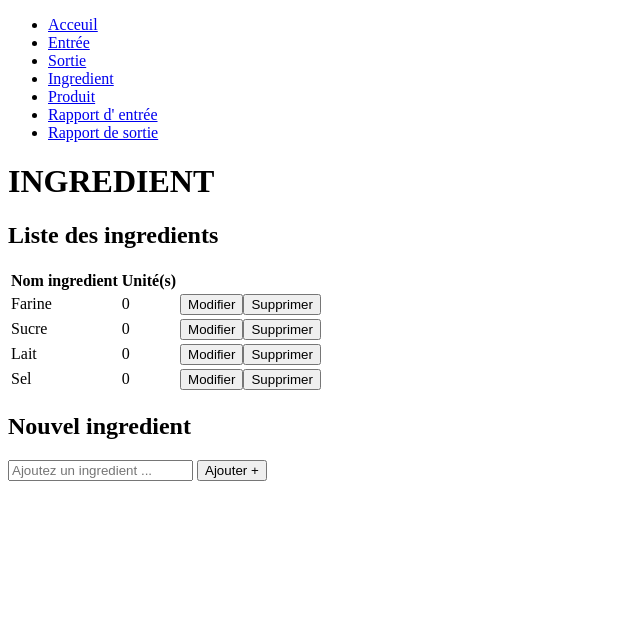
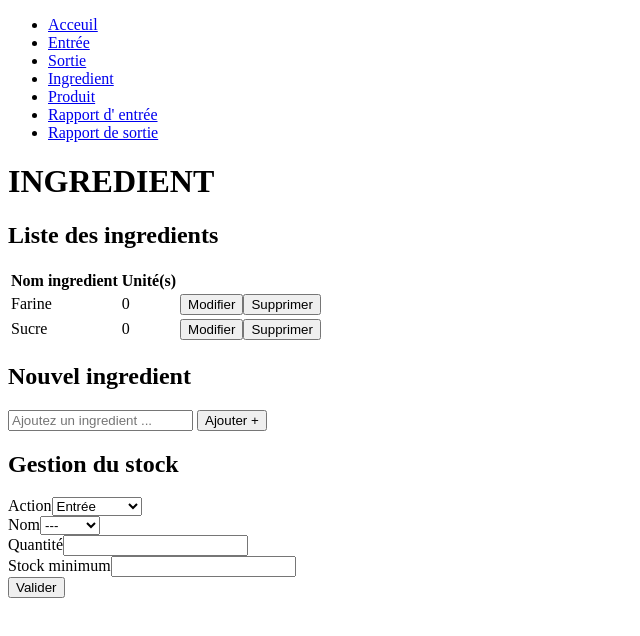
Before and after one commit to tafitahery/ingredients, a React (Create React App) app in the folder frontend/: page /ingredient in a window 1280 px wide. Shown: the top 636 px of the page, without its empty margins (0-640 px from the left). Built offline with nearby package versions, Linux system fonts and the light colour scheme; data requests are answered from the project's data file.

Commit message:
Ingredient (stock)

```diff
--- a/frontend/src/assets/db.json
+++ b/frontend/src/assets/db.json
@@ -3,22 +3,14 @@
     {
       "name": "Farine",
       "quantity": 0,
+      "stockMin": 0,
       "id": 1
     },
     {
       "name": "Sucre",
       "quantity": 0,
+      "stockMin": 0,
       "id": 2
-    },
-    {
-      "name": "Lait",
-      "quantity": 0,
-      "id": 3
-    },
-    {
-      "name": "Sel",
-      "quantity": 0,
-      "id": 4
     }
   ]
 }
--- a/frontend/src/components/Form.jsx
+++ b/frontend/src/components/FormIn.jsx
@@ -1,7 +1,7 @@
 import { useState } from 'react';
 import axios from 'axios';
 
-export default function Form({ getData }) {
+export default function FormIn({ getData }) {
   // state
   const [newIngredient, setNewIngredient] = useState('');
 
@@ -16,6 +16,7 @@ export default function Form({ getData }) {
     const data = {
       name: newIngredient,
       quantity: 0,
+      stockMin: 0,
     };
 
     axios.post('http://localhost:4000/ingredients', data).then(() => {
--- a/frontend/src/components/List.jsx
+++ b/frontend/src/components/List.jsx
@@ -1,9 +1,4 @@
-export default function List({
-  ingredient,
-  isEditing,
-  handleEdit,
-  handleDelete,
-}) {
+export default function List({ ingredient, handleEdit, handleDelete }) {
   // state
 
   // comportement
@@ -14,11 +9,7 @@ export default function List({
       <td>{ingredient.name}</td>
       <td>{ingredient.quantity}</td>
       <td>
-        {isEditing ? (
-          <button>Valider</button>
-        ) : (
-          <button onClick={() => handleEdit(ingredient.id)}>Modifier</button>
-        )}
+        <button onClick={() => handleEdit(ingredient.id)}>Modifier</button>
         <button onClick={() => handleDelete(ingredient.id)}>Supprimer</button>
       </td>
     </tr>
--- a/frontend/src/pages/Ingredient.jsx
+++ b/frontend/src/pages/Ingredient.jsx
@@ -1,12 +1,11 @@
 import { useState, useEffect } from 'react';
 import axios from 'axios';
 import List from '../components/List';
-import Form from '../components/Form';
+import FormIn from '../components/FormIn';
 
 function Ingredient() {
   // state
   const [ingredients, setIngredients] = useState([]);
-  const [isEditing, setIsEditing] = useState(false);
 
   // comportement
   useEffect(() => {
@@ -27,9 +26,7 @@ function Ingredient() {
     }
   };
 
-  const handleEdit = (id) => {
-    setIsEditing(true);
-  };
+  const handleEdit = (id) => {};
 
   // affichage (render)
   return (
@@ -49,15 +46,43 @@ function Ingredient() {
             <List
               key={ingredient.id}
               ingredient={ingredient}
-              isEditing={isEditing}
+              handleEdit={handleEdit}
               handleDelete={handleDelete}
-              handleEdit={handleEdit}
             />
           ))}
         </tbody>
       </table>
       <h2>Nouvel ingredient</h2>
-      <Form getData={getData} />
+      <FormIn getData={getData} />
+      <h2>Gestion du stock</h2>
+      <form action="">
+        <div>
+          <label htmlFor="action">Action</label>
+          <select id="action">
+            <option value="in">Entrée</option>
+            <option value="init">Stock initial</option>
+            <option value="out">Sortie</option>
+          </select>
+        </div>
+        <div>
+          <label htmlFor="name">Nom</label>
+          <select id="name">
+            <option value=""> --- </option>
+            {ingredients.map((ingredient) => (
+              <option key={ingredient.id}>{ingredient.name}</option>
+            ))}
+          </select>
+        </div>
+        <div>
+          <label htmlFor="quantity">Quantité</label>
+          <input type="number" id="quantity" />
+        </div>
+        <div>
+          <label htmlFor="minStock">Stock minimum</label>
+          <input type="number" id="minStock" />
+        </div>
+        <button>Valider</button>
+      </form>
     </div>
   );
 }
```
